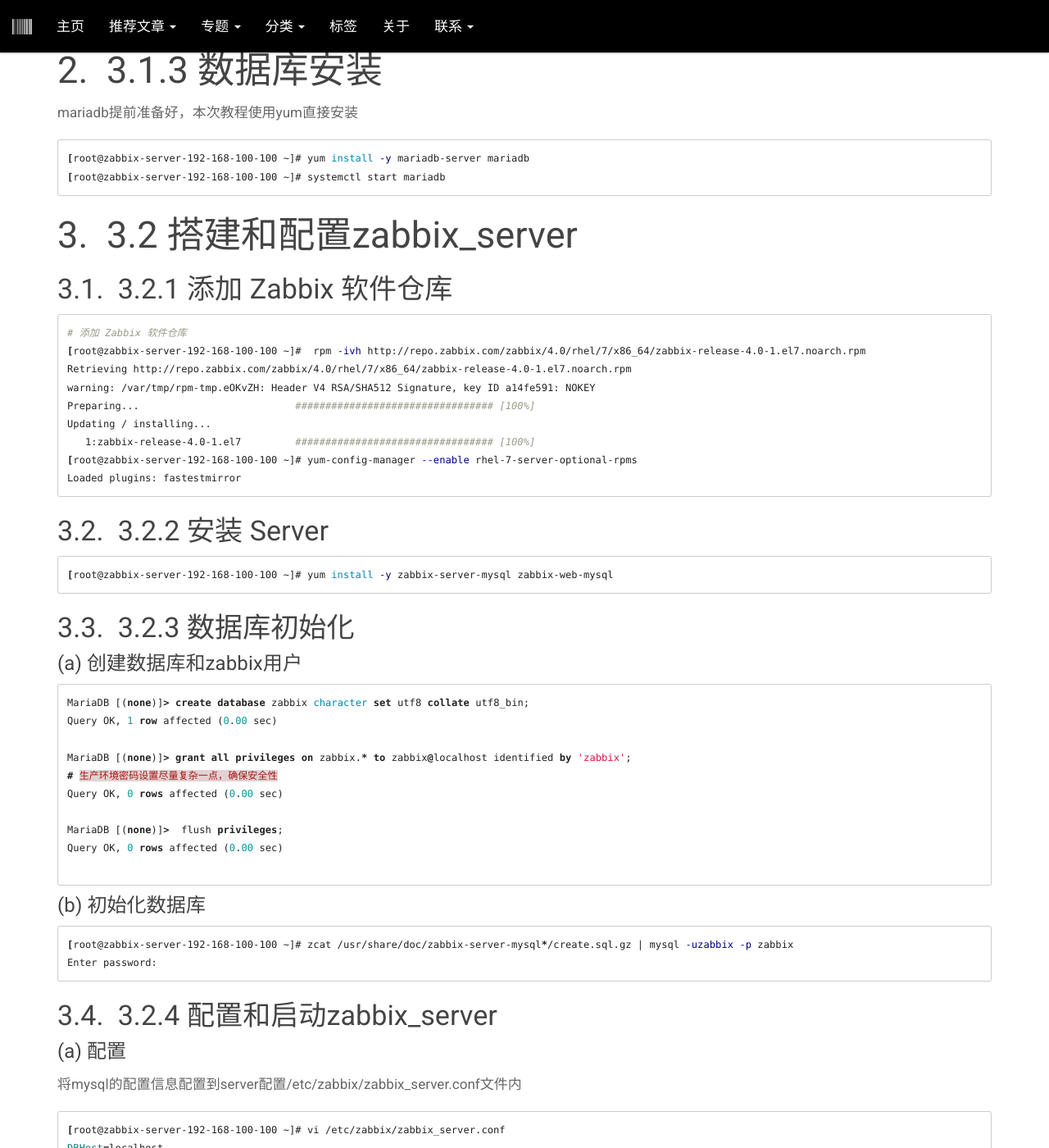
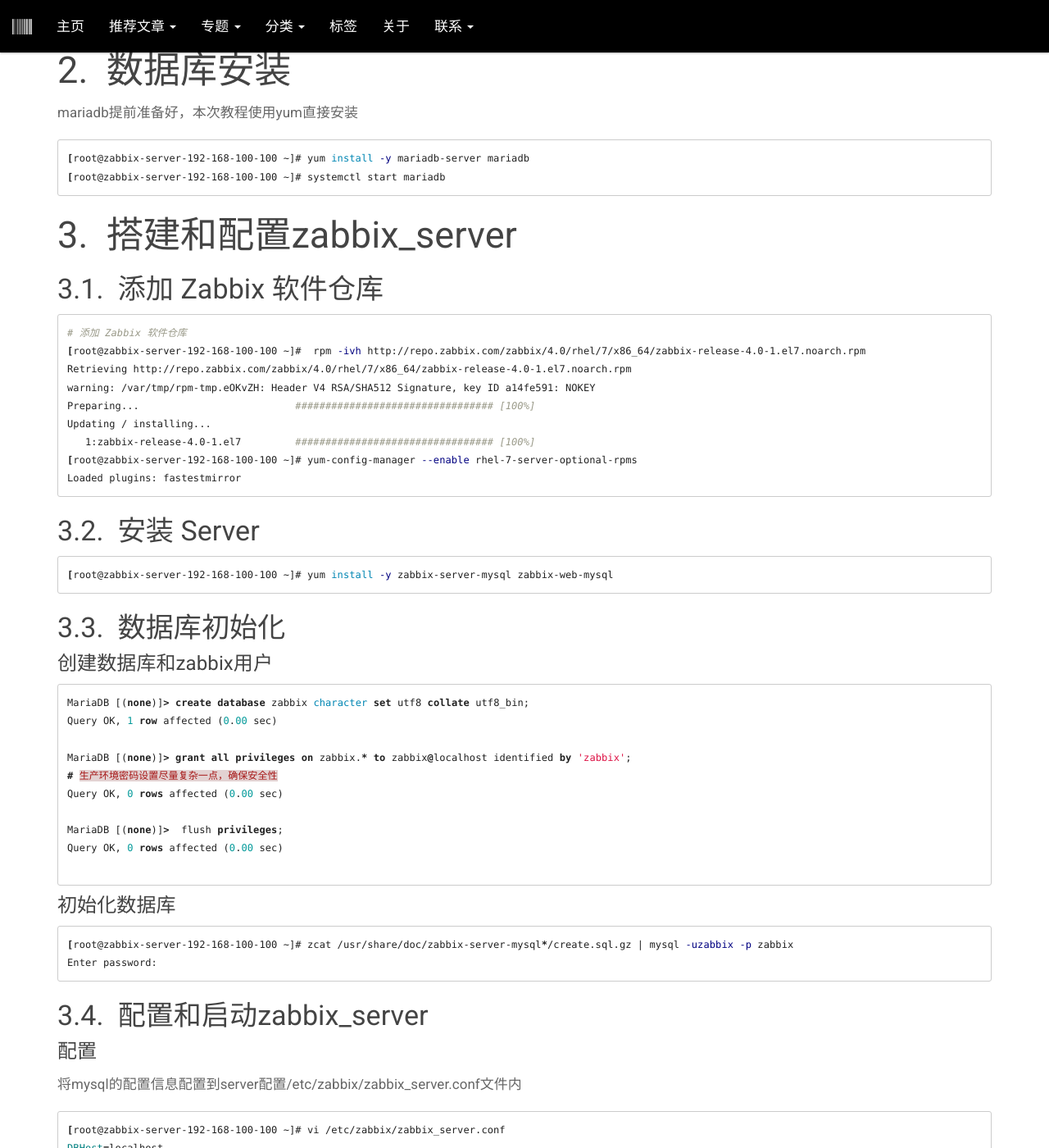
Before and after one commit to FinTechOps/FinTechOps.github.io, a Jekyll site: the page built from _posts/2020-02-04-zabbix.md, in a window 1280 px wide and 1400 px high, scrolled down 4678 px. Shown: the whole window at 82% size. Built offline with Jekyll 4.4.1, drawn with Linux system fonts in a browser that asks for light colours; comment, search, counter and statistics services are not loaded; some of the changed text lies outside the part shown.

Commit message:
fix number bug

````diff
--- a/_posts/2020-02-04-zabbix.md
+++ b/_posts/2020-02-04-zabbix.md
@@ -18,9 +18,9 @@ Zabbix4.0更新过后，zabbix增加了几个重要的新特性，比如Agent自
 
 <!--more-->
 
-# 一 What's Zabbix4.0 New
+# What's Zabbix4.0 New
 
-## 1.1 新特性：
+## 新特性：
 
 - 更具时效的监控项值检查(Checking item value immediately)
 
@@ -48,11 +48,11 @@ Zabbix4.0更新过后，zabbix增加了几个重要的新特性，比如Agent自
 
 - Elasticsearch 配置基于日期的索引(Date-based indices setup for Elasticsearch)
 
-# 二 组件介绍
+# 组件介绍
 
   为了更好介绍的搭建过程，将完成以下组件的搭建
 
-## 2.1 zabbix_server
+## zabbix_server
 
 监控服务器，是整个Zabbix系统的核心组件，Server通过轮询采集或者接收数据，计算是否满足触发器条件，向用户发送通知。它是Zabbix监控代理和Proxy代理报告系统可用性和完整性数据的核心组件。Server自身可以通过简单服务远程检查网络服务。
 分为是三个组成部分：
@@ -60,20 +60,20 @@ Zabbix4.0更新过后，zabbix增加了几个重要的新特性，比如Agent自
 - Web前端
 - 数据库存储
 
-## 2.2 zabbix_agent
+## zabbix_agent
 
 Zabbix agent部署在监控的目标上，主动监测本地的资源和应用(硬件驱动，内存，处理器统计等)，分为被动（passive）和主动（active）检查，配合编写脚本可以满足绝大多数的服务器监控需求。
 
-## 2.3 zabbix_proxy
+## zabbix_proxy
 
 当Zabbix监控的设备越来越多的时候，server端的监控压力将持续增长，这时候我们可以将监控的压力分担到另外一个组件zabbix_proxy，将设备划分到不同区域，每个区域搭建一个zabbix_proxy，zabbix_proxy收集自己所在区域的设备监控数据提交给zabbix_server。
 
 
-# 三 搭建
+# 搭建
   以下为在centos7搭建zabbix4.0的操作步骤
-## 3.1 搭建准备
+## 搭建准备
 
-### 3.1.1 服务器列表
+### 服务器列表
 name | ip |  type | os
 -|-|-|-
 zabbix-server | 192.168.100.100 | zabbix服务器 | centos7 64位
@@ -85,7 +85,7 @@ zabbix-agent02 | 192.168.100.103 | zabbix客户端 | centos7 64位
 
 <img src="/assets/images/posts/zabbix/zabbix_structure.png" width="100%"/>
 
-### 3.1.2 环境准备
+### 环境准备
 每台服务器上执行以下命令准备环境
 ```shell
 # 永久关闭selinux
@@ -101,14 +101,14 @@ Permissive
 Created symlink from /etc/systemd/system/dbus-org.fedoraproject.FirewallD1.service to /usr/lib/systemd/system/firewalld.service.
 Created symlink from /etc/systemd/system/multi-user.target.wants/firewalld.service to /usr/lib/systemd/system/firewalld.service.
 ```
-## 3.1.3 数据库安装
+## 数据库安装
 mariadb提前准备好，本次教程使用yum直接安装
 ```shell
 [root@zabbix-server-192-168-100-100 ~]# yum install -y mariadb-server mariadb
 [root@zabbix-server-192-168-100-100 ~]# systemctl start mariadb
 ```
-## 3.2 搭建和配置zabbix_server
-### 3.2.1 添加 Zabbix 软件仓库
+## 搭建和配置zabbix_server
+### 添加 Zabbix 软件仓库
 ```shell
 # 添加 Zabbix 软件仓库
 [root@zabbix-server-192-168-100-100 ~]#  rpm -ivh http://repo.zabbix.com/zabbix/4.0/rhel/7/x86_64/zabbix-release-4.0-1.el7.noarch.rpm
@@ -120,12 +120,12 @@ Updating / installing...
 [root@zabbix-server-192-168-100-100 ~]# yum-config-manager --enable rhel-7-server-optional-rpms
 Loaded plugins: fastestmirror
 ```
-### 3.2.2 安装 Server
+### 安装 Server
 ```shell
 [root@zabbix-server-192-168-100-100 ~]# yum install -y zabbix-server-mysql zabbix-web-mysql
 ```
-### 3.2.3 数据库初始化
-#### (a) 创建数据库和zabbix用户
+### 数据库初始化
+#### 创建数据库和zabbix用户
 ```sql
 MariaDB [(none)]> create database zabbix character set utf8 collate utf8_bin;
 Query OK, 1 row affected (0.00 sec)
@@ -138,13 +138,13 @@ MariaDB [(none)]>  flush privileges;
 Query OK, 0 rows affected (0.00 sec)
 
 ```
-#### (b) 初始化数据库
+#### 初始化数据库
 ```shell
 [root@zabbix-server-192-168-100-100 ~]# zcat /usr/share/doc/zabbix-server-mysql*/create.sql.gz | mysql -uzabbix -p zabbix
 Enter password:
 ```
-### 3.2.4 配置和启动zabbix_server
-#### (a) 配置
+### 配置和启动zabbix_server
+#### 配置
 将mysql的配置信息配置到server配置/etc/zabbix/zabbix_server.conf文件内
 ```shell
 [root@zabbix-server-192-168-100-100 ~]# vi /etc/zabbix/zabbix_server.conf
@@ -164,7 +164,7 @@ php_value max_input_time 300
 php_value always_populate_raw_post_data -1
 php_value date.timezone Asia/Shanghai
 ```
-#### (b) 启动
+#### 启动
 ```shell
 [root@zabbix-server-192-168-100-100 ~]# systemctl enable httpd
 Created symlink from /etc/systemd/system/multi-user.target.wants/httpd.service to /usr/lib/systemd/system/httpd.service.
@@ -173,7 +173,7 @@ Created symlink from /etc/systemd/system/multi-user.target.wants/httpd.service t
 Created symlink from /etc/systemd/system/multi-user.target.wants/zabbix-server.service to /usr/lib/systemd/system/zabbix-server.service.
 [root@zabbix-server-192-168-100-100 ~]# systemctl start zabbix-server
 ```
-### 3.2.5 配置zabbix_server WEB端
+### 配置zabbix_server WEB端
 - 在游览器输入http://192.168.100.100/zabbix 访问zabbix_server
 
 <img src="/assets/images/posts/zabbix/zabbix_index_page.png" width="100%"/>
@@ -196,10 +196,10 @@ Created symlink from /etc/systemd/system/multi-user.target.wants/zabbix-server.s
 
 - 至此zabbix_server就安装完毕了
 
-## 3.3 安装zabbix_agent
+## 安装zabbix_agent
 
 在zabbix-agent01/192.168.100.101上安装
-### 3.3.1 安装
+### 安装
 ```shell
 [root@zabbix-agent1-192-168-100-101 ~]## rpm -ivh http://repo.zabbix.com/zabbix/4.0/rhel/7/x86_64/zabbix-release-4.0-1.el7.noarch.rpm
 Retrieving http://repo.zabbix.com/zabbix/4.0/rhel/7/x86_64/zabbix-release-4.0-1.el7.noarch.rpm
@@ -212,7 +212,7 @@ Updating / installing...
 [root@zabbix-agent1-192-168-100-101 ~]## systemctl enable zabbix-agent
 Created symlink from /etc/systemd/system/multi-user.target.wants/zabbix-agent.service to /usr/lib/systemd/system/zabbix-agent.service.
 ```
-### 3.3.2 配置和启动
+### 配置和启动
 修改以下配置
 ```shell
 [root@zabbix-agent1-192-168-100-101 ~]# vi /etc/zabbix/zabbix_agentd.conf
@@ -224,7 +224,7 @@ HostMetadataItem=system.uname  #自动注册
 [root@zabbix-agent1-192-168-100-101 ~]# systemctl start zabbix-agent
 
 ```
-### 3.3.3 自动注册
+### 自动注册
 zabbix4.0将自动注册功能添加新的特性，配置变更重新运行自动注册，还添加了自动移除主机、移除模板等功能。所以有必要介绍一下自动注册的用法。
 - 点开自动注册配置页面， 配置 - 动作 - 事件源选择自动注册 - 创建动作
 
@@ -252,11 +252,11 @@ zabbix4.0将自动注册功能添加新的特性，配置变更重新运行自
 
 可以看到服务器已经自动注册上来了。因为自动注册的功能得到了扩展，在复杂的监控自动化场景下，自动注册应该有它的用武之地。
 
-## 3.4 安装zabbix_proxy
+## 安装zabbix_proxy
 
   下面介绍zabbix4.0多区域分布式监控解决方案zabbix_proxy的搭建方法。
 
-### 3.4.1 安装zabbix_proxy和mysql
+### 安装zabbix_proxy和mysql
 ```shell
 [root@zabbix-proxy-192-168-100-102 ~]# rpm -ivh http://repo.zabbix.com/zabbix/4.0/rhel/7/x86_64/zabbix-release-4.0-1.el7.noarch.rpm
 Retrieving http://repo.zabbix.com/zabbix/4.0/rhel/7/x86_64/zabbix-release-4.0-1.el7.noarch.rpm
@@ -274,7 +274,7 @@ Created symlink from /etc/systemd/system/multi-user.target.wants/mariadb.service
 
 
 ```
-### 3.4.2 初始化mysql
+### 初始化mysql
 新建zabbix数据库和账号
 ```sql
 MariaDB [(none)]>  create database zabbix character set utf8 collate utf8_bin;
@@ -292,9 +292,9 @@ Query OK, 0 rows affected (0.00 sec)
 [root@zabbix-proxy-192-168-100-102 ~]# zcat /usr/share/doc/zabbix-proxy-mysql*/schema.sql.gz | mysql -uzabbix -p zabbix
 Enter password:
 ```
-### 3.4.3 配置和启动zabbix_proxy
+### 配置和启动zabbix_proxy
 
-#### (a) 启动zabbix_proxy
+#### 启动zabbix_proxy
 配置
 ```shell
 [root@zabbix-proxy-192-168-100-102 ~]# vi /etc/zabbix/zabbix_proxy.conf
@@ -311,7 +311,7 @@ DBPassword=zabbix
 Created symlink from /etc/systemd/system/multi-user.target.wants/zabbix-proxy.service to /usr/lib/systemd/system/zabbix-proxy.service.
 [root@zabbix-proxy-192-168-100-102 ~]# systemctl start zabbix-proxy
 ```
-#### (b) 安装zabbix_agent到代理监控的服务器
+#### 安装zabbix_agent到代理监控的服务器
 安装参照<安装zabbix_agent>,配置稍微不同，Server和ServerActive地址为proxy地址
 
 - 配置和启动
@@ -326,7 +326,7 @@ HostMetadataItem=system.uname  #自动注册
 [root@zabbix-agent1-192-168-100-101 ~]# systemctl start zabbix-agent
 ```
 
-### 3.4.4 配置zabbix_server WEB
+### 配置zabbix_server WEB
 
 - 步骤1，打开管理 - agent代理程序 - 创建代理
 
````
Also changed, not shown: other parts of _posts/2020-02-04-zabbix.md (+2 -2 lines), _posts/2020-02-07-prometheus-install.md (+99 -19 lines).
